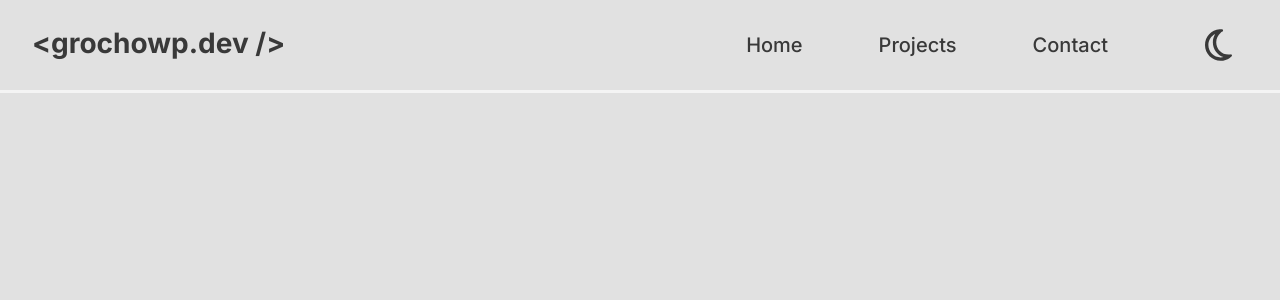
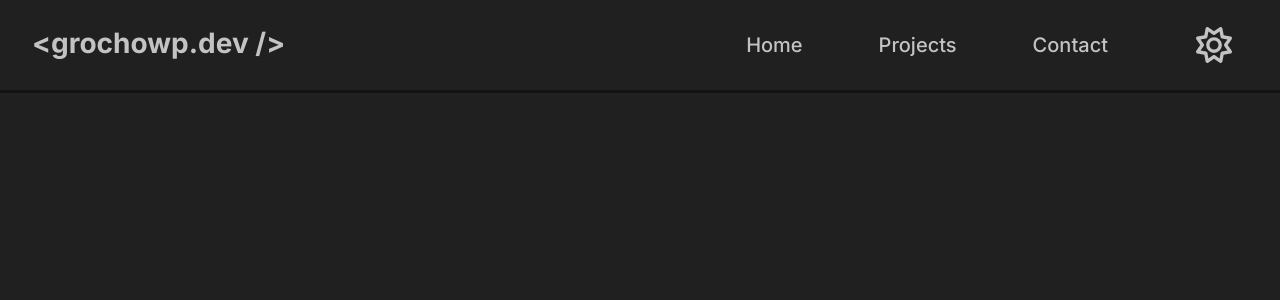
Before and after one commit to grochowp/Portfolio, a React (Vite) app: page /contact in a window 1280 px wide. Shown: the top 300 px of the page. Built offline with nearby package versions, Linux system fonts and the light colour scheme; a web font is replaced by a local one.

Commit message:
feat: add links to routes

```diff
--- a/src/Components/App.tsx
+++ b/src/Components/App.tsx
@@ -40,13 +40,13 @@ const themes: Record<string, Theme> = {
 };
 
 function App() {
-  const [theme, setTheme] = useState("light");
+  const [theme, setTheme] = useState("dark");
 
   return (
     <ThemeProvider theme={themes[theme]}>
       <GlobalStyle />
-      <Navbar theme={theme} setTheme={setTheme} />
       <BrowserRouter>
+        <Navbar theme={theme} setTheme={setTheme} />
         <Routes>
           <Route path="/" element={<Home />}></Route>
           <Route path="/projects"></Route>
--- a/src/Navigation/Components/RightNav.tsx
+++ b/src/Navigation/Components/RightNav.tsx
@@ -3,6 +3,7 @@ import styled from "styled-components";
 import Icon from "./ChangeTheme";
 import { FontAwesomeIcon } from "@fortawesome/react-fontawesome";
 import { faMoon, faSun } from "@fortawesome/free-regular-svg-icons";
+import { Link } from "react-router-dom";
 
 interface UlProps {
   open: boolean;
@@ -29,9 +30,19 @@ const RightNav: React.FC<RightNavProps> = (props) => {
           marginTop: "5rem",
         }}
       >
-        <Button>Home</Button>
-        <Button>Projects</Button>
-        <Button>Contact</Button>
+        <Link to="/">
+          <Button type="button">Home</Button>
+        </Link>
+
+        <Link to="/projects">
+          <Button type="button">Projects</Button>
+        </Link>
+
+        <Link to="/contact">
+          <Button type="button" style={{ marginRight: "5rem" }}>
+            Contact
+          </Button>
+        </Link>
       </div>
     </Ul>
   );
--- a/src/Navigation/Navbar.tsx
+++ b/src/Navigation/Navbar.tsx
@@ -4,6 +4,7 @@ import React from "react";
 import styled from "styled-components";
 import Burger from "./Components/Burger";
 import ChangeThemeIcon from "./Components/ChangeTheme";
+import { Link } from "react-router-dom";
 
 interface NavbarProps {
   theme: string;
@@ -21,9 +22,19 @@ const Navbar: React.FC<NavbarProps> = (props) => {
         <Title>{"<grochowp.dev />"}</Title>
       </div>
       <div>
-        <Button type="button">Home</Button>
-        <Button type="button">Projects</Button>
-        <Button type="button">Contact</Button>
+        <Link to="/">
+          <Button type="button">Home</Button>
+        </Link>
+
+        <Link to="/projects">
+          <Button type="button">Projects</Button>
+        </Link>
+
+        <Link to="/contact">
+          <Button type="button" style={{ marginRight: "5rem" }}>
+            Contact
+          </Button>
+        </Link>
 
         <Burger toggleTheme={toggleTheme} theme={props.theme} />
 
@@ -92,10 +103,6 @@ const Button = styled.button`
   @media (max-width: 900px) {
     display: none;
   }
-
-  &:nth-child(3) {
-    margin-right: 5rem;
-  }
 `;
 
 // const Menu = styled.
--- a/src/pages/Home/Components/AboutMe.tsx
+++ b/src/pages/Home/Components/AboutMe.tsx
@@ -36,9 +36,9 @@ const AboutMe: React.FC = () => {
         </Details>
       </article>
       <Photos>
-        <div />
-        <div />
-        <div />
+        <img src="../images/ja.png" alt="Opis obrazu" />
+        <img src="../images/ja.png" alt="Opis obrazu" />
+        <img src="../images/ja.png" alt="Opis obrazu" />
       </Photos>
     </Section>
   );
@@ -179,20 +179,23 @@ const Details = styled.div`
 `;
 
 const Photos = styled.article`
-  div {
-    background-image: url("../images/ja.png");
-    background-size: cover;
+  img {
+    // background-image: url("../images/ja.png");
+    // background-size: cover;
 
     &:first-child {
-      background-position: left;
+      object-fit: cover;
+      object-position: left;
     }
 
     &:nth-child(2) {
-      background-position: center;
+      object-fit: cover;
+      object-position: center;
     }
 
     &:last-child {
-      background-position: right;
+      object-fit: cover;
+      object-position: right;
     }
     margin: 0 1%;
     width: 33%;
@@ -211,7 +214,7 @@ const Photos = styled.article`
   }
 
   @media (max-width: 1200px) {
-    div {
+    img {
       filter: none;
       height: 50vw;
       max-height: 20rem;
@@ -219,17 +222,17 @@ const Photos = styled.article`
 
       width: 33%;
       &:first-child {
-        background-position: center;
+        object-position: center;
         margin: 2rem 0.5rem 0 0;
       }
 
       &:nth-child(2) {
-        background-position: center;
+        object-position: center;
         margin: 2rem 0.5rem 0 0;
       }
 
       &:last-child {
-        background-position: center;
+        object-position: center;
         margin: 2rem 0rem 0 0;
       }
 
```
